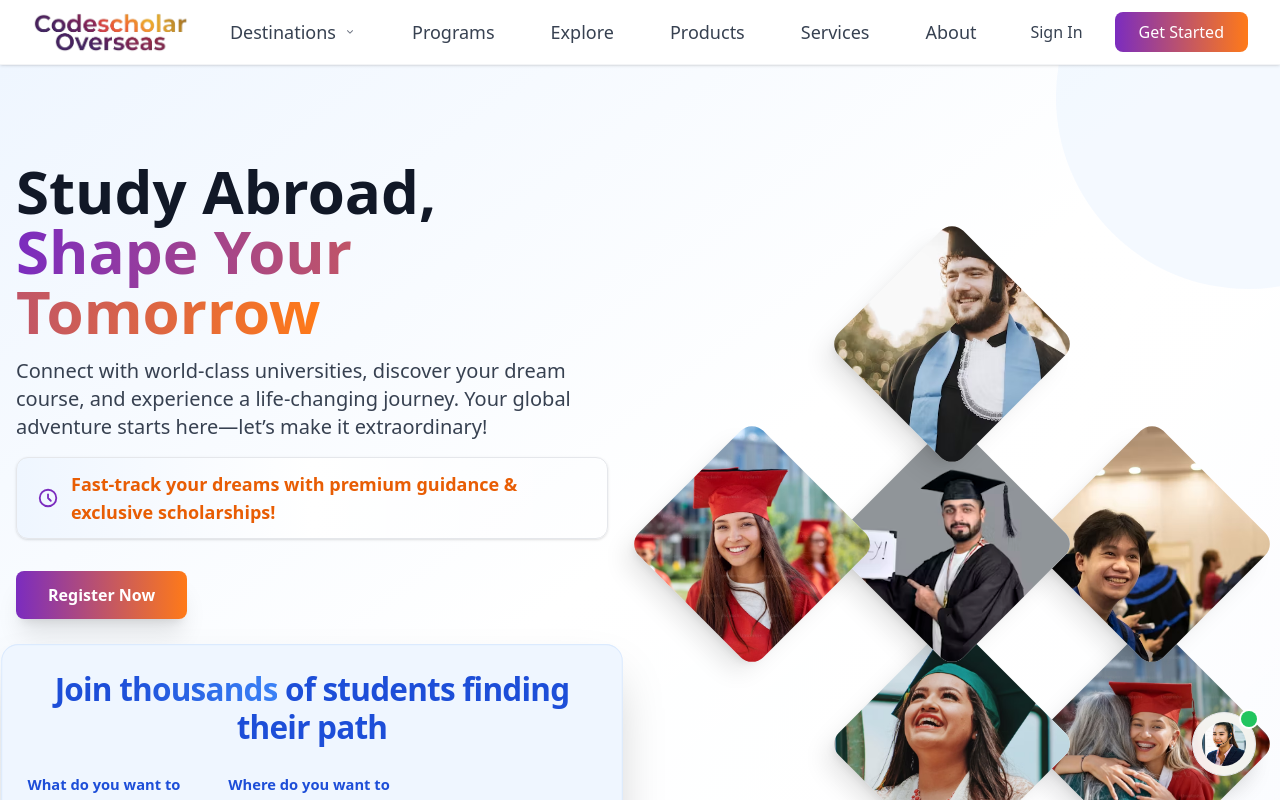
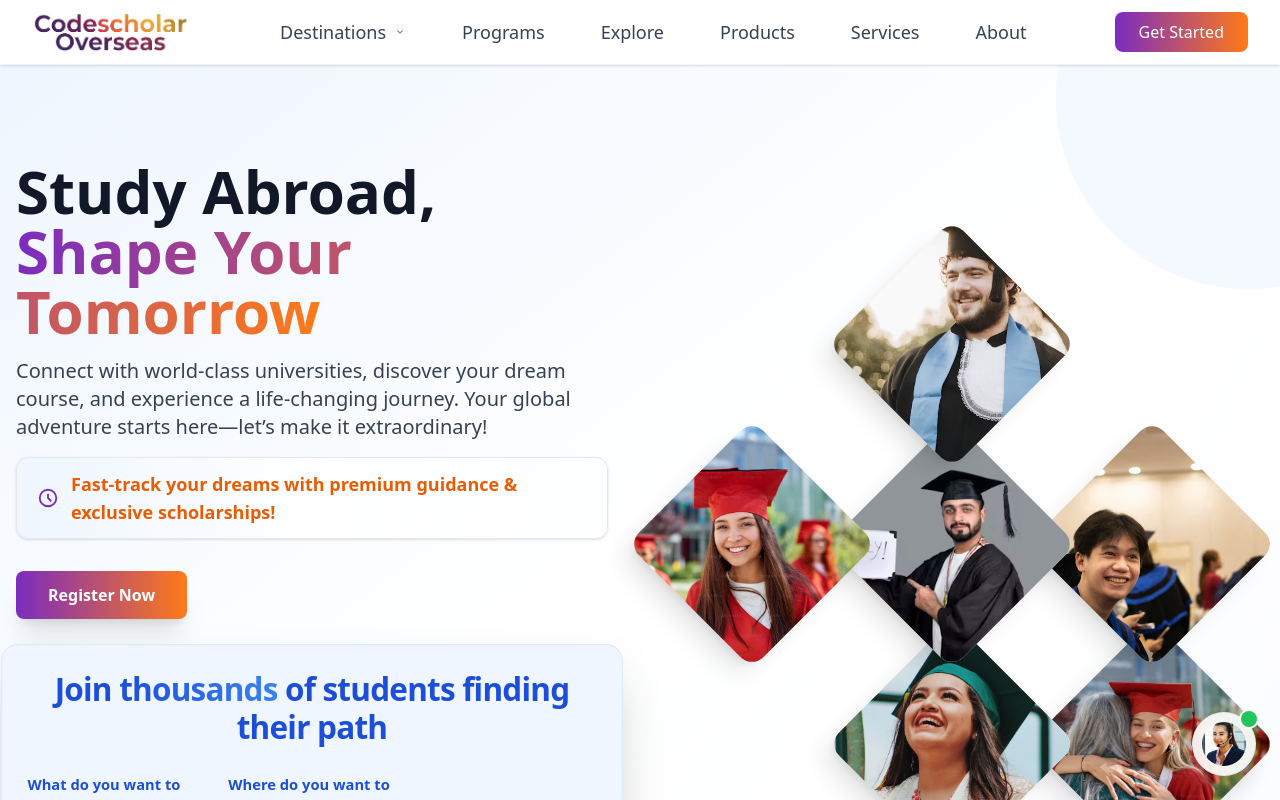
Before and after one commit to shuvankar-dev/study-abroad-platform, a React (Vite) app in the folder study-abroad-platform/: page / in a window 1280 px wide. Shown: the top 800 px of the page. Built offline with nearby package versions, Linux system fonts and the light colour scheme.

Commit message:
feat: Remove Sign In button from Navbar and update CTA for consistency

```diff
--- a/study-abroad-platform/src/components/Navbar.tsx
+++ b/study-abroad-platform/src/components/Navbar.tsx
@@ -82,9 +82,6 @@ const Navbar = () => {
 
           {/* Desktop CTA */}
           <div className="hidden md:flex items-center space-x-4">
-            <button className="text-gray-700 hover:text-gray-900 px-4 py-2 text-base font-medium transition-colors">
-              Sign In
-            </button>
             <button className="bg-gradient-to-r from-primary to-accent hover:from-primary-700 hover:to-accent text-white px-6 py-2 rounded-lg text-base font-medium transition-all">
               Get Started
             </button>
@@ -131,9 +128,6 @@ const Navbar = () => {
                 About
               </a>
               <div className="border-t border-gray-100 pt-3">
-                <button className="w-full text-left text-gray-700 hover:text-gray-900 block px-3 py-2 text-base font-medium">
-                  Sign In
-                </button>
                 <button className="w-full bg-gradient-to-r from-blue-600 to-indigo-600 text-white px-3 py-2 rounded-lg text-base font-medium mt-2">
                   Get Started
                 </button>
```
